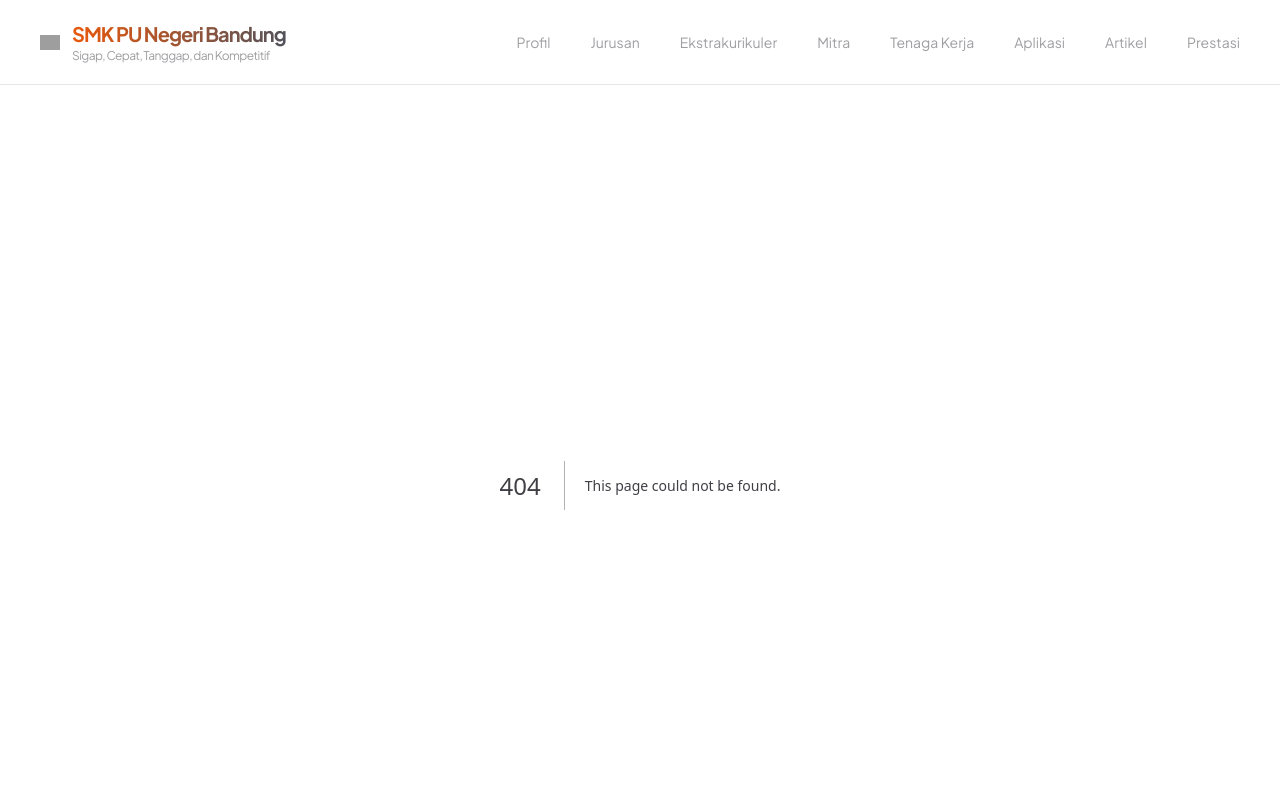
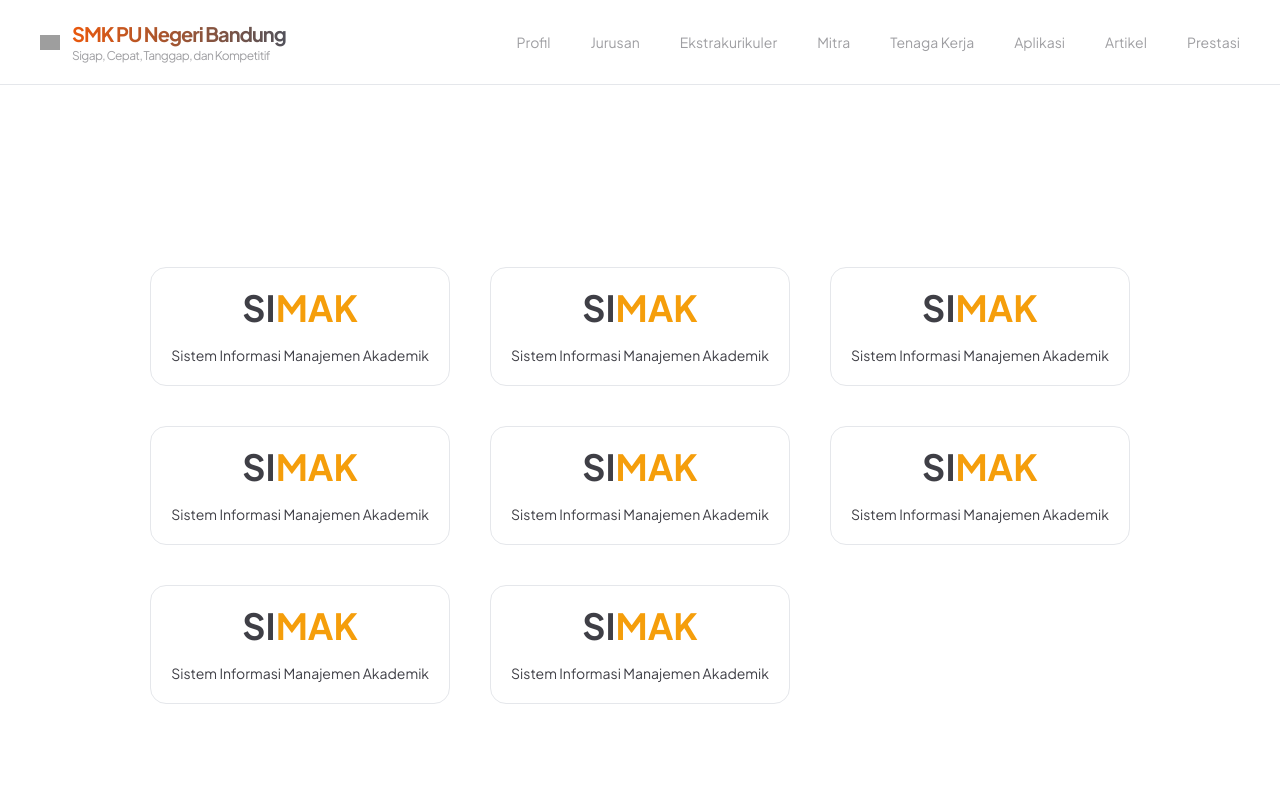
Before and after one commit to ZiyadZK/webpu-web, a Next.js app: page /aplikasi in a window 1280 px wide. Before the commit this address had no page. Shown: the top 800 px of the page. Built offline with nearby package versions, Linux system fonts and the light colour scheme; grey boxes are pictures that could not be loaded.

Commit message:
making layout for aplikasi page

```diff
--- /dev/null
+++ b/src/app/aplikasi/page.jsx
@@ -0,0 +1,88 @@
+'use client'
+
+import MainLayoutPage from "@/components/mainLayout"
+
+export default function AplikasiPage() {
+    return (
+        <>
+            <div className="lg:px-20 px-5 py-5 min-h-screen flex justify-center">
+                <div className="max-w-screen-2xl w-full flex justify-center items-center">
+                    <div className="grid grid-cols-1 sm:grid-cols-2 lg:grid-cols-3 gap-5 lg:gap-10">
+                        <a href="https://simak.smkpunegerijabar.sch.id" target="_blank" className="border rounded-2xl p-5 hover:border-zinc-100/0 hover:shadow-2xl ease-out duration-200">
+                            <h1 className="font-bold text-center text-xl lg:text-4xl">
+                                SI<span className="text-amber-500">MAK</span>
+                            </h1>
+                            <hr className="my-2 opacity-0" />
+                            <p className="text-center">
+                                Sistem Informasi Manajemen Akademik
+                            </p>
+                        </a>
+                        <a href="https://simak.smkpunegerijabar.sch.id" target="_blank" className="border rounded-2xl p-5 hover:border-zinc-100/0 hover:shadow-2xl ease-out duration-200">
+                            <h1 className="font-bold text-center text-xl lg:text-4xl">
+                                SI<span className="text-amber-500">MAK</span>
+                            </h1>
+                            <hr className="my-2 opacity-0" />
+                            <p className="text-center">
+                                Sistem Informasi Manajemen Akademik
+                            </p>
+                        </a>
+                        <a href="https://simak.smkpunegerijabar.sch.id" target="_blank" className="border rounded-2xl p-5 hover:border-zinc-100/0 hover:shadow-2xl ease-out duration-200">
+                            <h1 className="font-bold text-center text-xl lg:text-4xl">
+                                SI<span className="text-amber-500">MAK</span>
+                            </h1>
+                            <hr className="my-2 opacity-0" />
+                            <p className="text-center">
+                                Sistem Informasi Manajemen Akademik
+                            </p>
+                        </a>
+                        <a href="https://simak.smkpunegerijabar.sch.id" target="_blank" className="border rounded-2xl p-5 hover:border-zinc-100/0 hover:shadow-2xl ease-out duration-200">
+                            <h1 className="font-bold text-center text-xl lg:text-4xl">
+                                SI<span className="text-amber-500">MAK</span>
+                            </h1>
+                            <hr className="my-2 opacity-0" />
+                            <p className="text-center">
+                                Sistem Informasi Manajemen Akademik
+                            </p>
+                        </a>
+                        <a href="https://simak.smkpunegerijabar.sch.id" target="_blank" className="border rounded-2xl p-5 hover:border-zinc-100/0 hover:shadow-2xl ease-out duration-200">
+                            <h1 className="font-bold text-center text-xl lg:text-4xl">
+                                SI<span className="text-amber-500">MAK</span>
+                            </h1>
+                            <hr className="my-2 opacity-0" />
+                            <p className="text-center">
+                                Sistem Informasi Manajemen Akademik
+                            </p>
+                        </a>
+                        <a href="https://simak.smkpunegerijabar.sch.id" target="_blank" className="border rounded-2xl p-5 hover:border-zinc-100/0 hover:shadow-2xl ease-out duration-200">
+                            <h1 className="font-bold text-center text-xl lg:text-4xl">
+                                SI<span className="text-amber-500">MAK</span>
+                            </h1>
+                            <hr className="my-2 opacity-0" />
+                            <p className="text-center">
+                                Sistem Informasi Manajemen Akademik
+                            </p>
+                        </a>
+                        <a href="https://simak.smkpunegerijabar.sch.id" target="_blank" className="border rounded-2xl p-5 hover:border-zinc-100/0 hover:shadow-2xl ease-out duration-200">
+                            <h1 className="font-bold text-center text-xl lg:text-4xl">
+                                SI<span className="text-amber-500">MAK</span>
+                            </h1>
+                            <hr className="my-2 opacity-0" />
+                            <p className="text-center">
+                                Sistem Informasi Manajemen Akademik
+                            </p>
+                        </a>
+                        <a href="https://simak.smkpunegerijabar.sch.id" target="_blank" className="border rounded-2xl p-5 hover:border-zinc-100/0 hover:shadow-2xl ease-out duration-200">
+                            <h1 className="font-bold text-center text-xl lg:text-4xl">
+                                SI<span className="text-amber-500">MAK</span>
+                            </h1>
+                            <hr className="my-2 opacity-0" />
+                            <p className="text-center">
+                                Sistem Informasi Manajemen Akademik
+                            </p>
+                        </a>
+                    </div>
+                </div>
+            </div>
+        </>
+    )
+}
```
